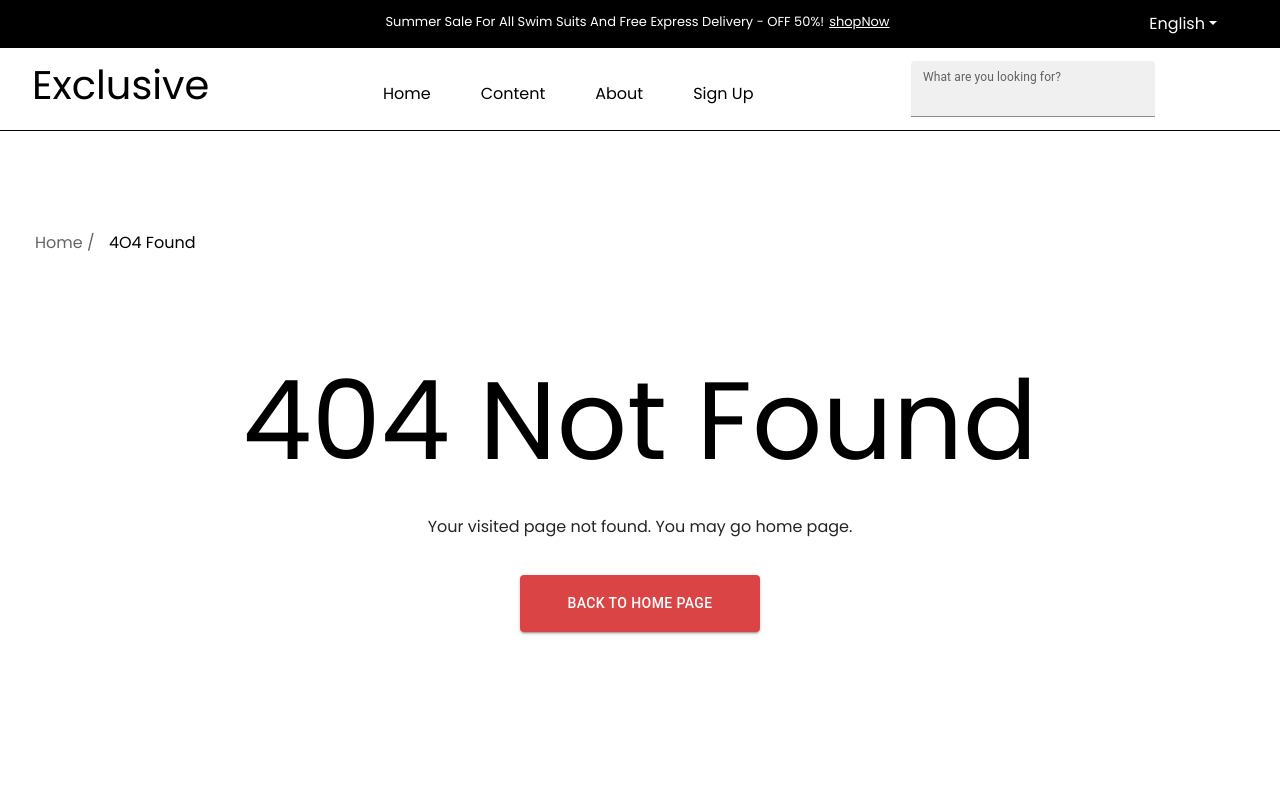
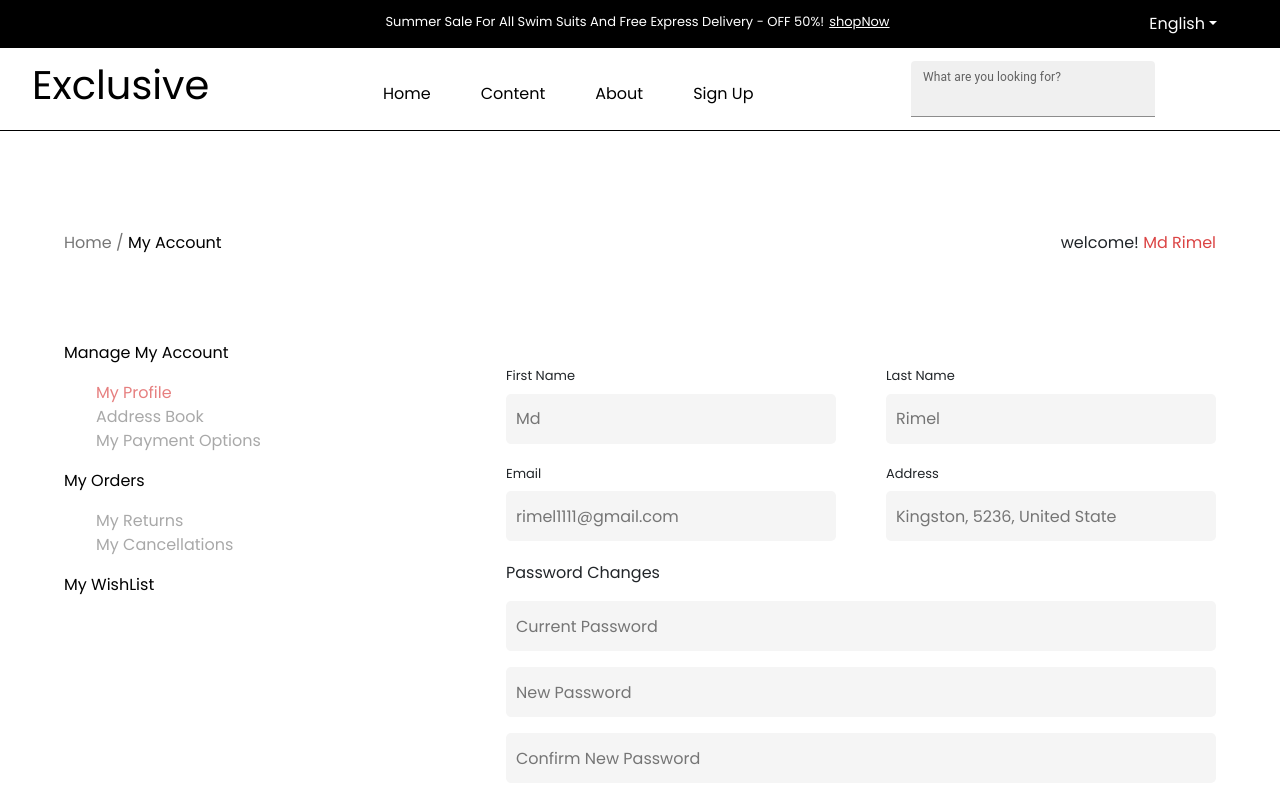
Before and after one commit to carizma889-wq/fullWebsite, a React (Vite) app: page /User in a window 1280 px wide. Shown: the top 800 px of the page. Built offline with nearby package versions, Linux system fonts and the light colour scheme; some icons are missing.

Commit message:
A database was added and some of it was displayed.

```diff
--- a/package.json
+++ b/package.json
@@ -15,6 +15,8 @@
     "@fontsource/poppins": "^5.2.7",
     "@mui/icons-material": "^7.3.9",
     "@mui/material": "^7.3.9",
+    "@supabase-js/source": "github:supabase/supabase-js",
+    "@supabase/supabase-js": "^2.104.1",
     "bootstrap": "^5.3.8",
     "react": "^19.2.4",
     "react-dom": "^19.2.4",
--- a/src/App.jsx
+++ b/src/App.jsx
@@ -12,8 +12,10 @@ import ProductDetails from "./pages/ProductDetails"
 import SignUp from "./pages/SignUp"
 import ShowAll from "./components/showAll"
 import Wishlist from "./pages/Wishlist"
+import User from "./pages/User"
 import './App.css'
 function App() {
+
   return (
     <>
     <Routes>
@@ -30,6 +32,7 @@ function App() {
           <Route path="*" element={<NotFound/>}/>
           <Route path="/ProductDetails" element={<ProductDetails/>}/>
           <Route path="/Wishlist" element={<Wishlist/>}/>
+          <Route path='/User' element={<User/>}/>
         </Route>
       </Routes>
     </>
--- a/src/components/BestProducts.jsx
+++ b/src/components/BestProducts.jsx
@@ -1,4 +1,3 @@
-import { BEST_SELLING_PRODUCTS } from "../assets/assets"
 import "swiper/css";
 import "swiper/css/navigation";
 import StarIcon from '@mui/icons-material/Star';
@@ -8,7 +7,25 @@ import { Link } from "react-router-dom";
 import { useContext } from "react";
 import { WishlistContext } from "../context/WishListContext";
 import { CartContext } from "../context/CartContext";
+import supabase from '../../supabase'
+
+import { useEffect,useState } from "react";
 function BestProducts() {
+  const [data,SetData]=useState([])
+      useEffect(()=>{
+          const fetchData=async()=>{
+              const { data, error } = await supabase
+      .from("PRODUCTS")
+      .select("*")
+      .eq("category", "BEST_SELLING_PRODUCTS");
+      if (error) {
+          console.log(error);
+      } else {
+      SetData(data)
+      }
+          }
+          fetchData()
+      },[])
   const { toggleWishlist } = useContext(WishlistContext);
   const {toggleCart} =useContext(CartContext)
   return (
@@ -23,13 +40,13 @@ function BestProducts() {
         </Link>
       </div>
       <div className="BestProduct" style={{display:'grid',gridTemplateColumns:'repeat(4,1fr)',gap:'20px'}} >
-          {BEST_SELLING_PRODUCTS.map((data)=>(
+          {data.map((data)=>(
         <div key={data.id}>
           <div onClick={() => toggleWishlist(data)} className="img" style={{background:'#F5F5F5',width:'270px',height:'250px',display:'flex',justifyContent:'center',alignItems:'center'}}>
-            <img  style={{objectFit:'contain'}} src={data.img} alt="" />
+            <img  style={{objectFit:'contain'}} src={data.img_url} alt="" />
           </div>
           <div className="details">
-            <p style={{marginTop:'15px'}}>{data.name}</p>
+            <p style={{marginTop:'15px'}}>{data.details}</p>
             <div className="salary" style={{display:'flex',gap:'20px'}}>
               <p onClick={() => toggleCart(data)} style={{color:'#DB4444'}}>${data.salaryOffer}</p>
               <p style={{color:'#000000a1',textDecoration:'line-through'}}>${data.salary}</p>
--- a/src/components/FlashSalesSection.jsx
+++ b/src/components/FlashSalesSection.jsx
@@ -1,11 +1,26 @@
 import ArrowBackIosNewIcon from "@mui/icons-material/ArrowBackIosNew";
 import ArrowForwardIosIcon from "@mui/icons-material/ArrowForwardIos";
 import {useRef  } from "react";
-
+import supabase from '../../supabase'
+import { useEffect,useState } from "react";
 import Products from './Products';
-import { PRODUCTS_CAROUSEL } from '../assets/assets';
 import { Link } from 'react-router-dom';
 function FlashSalesSection() {
+    const [data,SetData]=useState([])
+    useEffect(()=>{
+        const fetchData=async()=>{
+            const { data, error } = await supabase
+    .from("PRODUCTS")
+    .select("*")
+    .eq("category", "PRODUCTS_CAROUSEL");
+    if (error) {
+        console.log(error);
+    } else {
+    SetData(data)
+    }
+        }
+        fetchData()
+    },[])
     const prevRef = useRef(null);
     const nextRef = useRef(null);
   return (
@@ -43,7 +58,7 @@ function FlashSalesSection() {
         </div>
         {/* end  */}
         <div className="products">
-            <Products PRODUCTS_CAROUSEL={PRODUCTS_CAROUSEL} nextRef={nextRef} prevRef={prevRef} />
+            <Products PRODUCTS_CAROUSEL={data} nextRef={nextRef} prevRef={prevRef} />
         </div>
        <div className="btns">
         <Link to={'/ShowAll'}>
--- a/src/components/Header.jsx
+++ b/src/components/Header.jsx
@@ -46,7 +46,9 @@ function Header({isSignUpOrLogIN,isUser}) {
       <Link to={'/Cart'}>
         <LocalGroceryStoreOutlinedIcon sx={{color:'black',marginBottom:'0px',cursor:'pointer' ,display:isSignUpOrLogIN==true?'none':'block'}}/>
       </Link>
-        <PersonOutlineOutlinedIcon sx={{marginBottom:'0px',cursor:'pointer',display:isSignUpOrLogIN==true?'none':'block'}}/>
+      <Link to={'/User'}>
+        <PersonOutlineOutlinedIcon sx={{color:'black',marginBottom:'0px',cursor:'pointer',display:isSignUpOrLogIN==true?'none':'block'}}/>
+      </Link>
       </div>
       </div>
   </div>
--- a/src/components/OurProduct.jsx
+++ b/src/components/OurProduct.jsx
@@ -1,10 +1,9 @@
-import { OurProducts } from "../assets/assets"
 import { Swiper, SwiperSlide } from "swiper/react";
 import { Navigation } from "swiper/modules";
 import "swiper/css";
 import "swiper/css/grid";
 import "swiper/css/navigation";
-import { useState,useRef  } from "react";
+import { useState,useRef,useEffect  } from "react";
 import ArrowBackIosNewIcon from "@mui/icons-material/ArrowBackIosNew";
 import ArrowForwardIosIcon from "@mui/icons-material/ArrowForwardIos";
 import { Grid } from "swiper/modules";
@@ -12,8 +11,24 @@ import StarIcon from '@mui/icons-material/Star';
 import StarHalfIcon from '@mui/icons-material/StarHalf';
 import StarOutlineIcon from '@mui/icons-material/StarOutline';
 import { Link } from "react-router-dom";
+import supabase from '../../supabase'
 
 function OurProduct() {
+    const [data,SetData]=useState([])
+    useEffect(()=>{
+        const fetchData=async()=>{
+            const { data, error } = await supabase
+    .from("PRODUCTS")
+    .select("*")
+    .eq("category", "OurProducts");
+    if (error) {
+        console.log(error);
+    } else {
+    SetData(data)
+    }
+        }
+        fetchData()
+    },[])
     const [activeColors,SetActiveColors]=useState({})
     const prevRef = useRef(null);
 
@@ -53,34 +68,34 @@ return (
         1024:  {slidesPerView: 4},
         }}
         >
-        {OurProducts.map((data) => {
-            const activeIndex=activeColors[data.id]??0;
-            return  <SwiperSlide  key={data.id}>
+        {data.map((d) => {
+            const activeIndex=activeColors[d.id]??0;
+            return  <SwiperSlide  key={d.id}>
             <div className="img" style={{background:'#F5F5F5',width:'270px',height:'250px',display:'flex',justifyContent:'center',alignItems:'center'}}>
-                <img style={{objectFit:'contain'}} src={data.img} alt="" />
+                <img style={{objectFit:'contain'}} src={d.img_url} alt="" />
             </div>
             <div className="details">
-                <p>{data.title}</p>
+                <p>{d.details}</p>
             </div>
             <div className="salary&Star" style={{display:'flex',gap:'20px'}}>
-                <p style={{color:'#DB4444'}}>$ {data.salary}</p>
+                <p style={{color:'#DB4444'}}>$ {d.salary}</p>
                 <div className="stars">
-                {Array.from({length:data.startNumberYellow}).map(()=>{
+                {Array.from({length:d.startNumberYellow}).map(()=>{
                     return <StarIcon  sx={{color:'#FFAD33'}}/>
                 })}
-                {Array.from({length:data.startNumberempty}).map(()=>{
+                {Array.from({length:d.startNumberempty}).map(()=>{
                     return <StarOutlineIcon/>
                 })}
-                {Array.from({length:data.numberStarmaybe}).map(()=>{
+                {Array.from({length:d.numberStarmaybe}).map(()=>{
                     return <StarHalfIcon sx={{color:'#FFAD33'}}/>
                 })}
                 </div>
-                <p style={{color:'#00000093'}}>({data.evaluation})</p>
+                <p style={{color:'#00000093'}}>({d.evaluation})</p>
             </div>
             <div className="colors" style={{display:'flex',gap:'20px',padding:'5px'}}>
 
-                {data.color.map((c,index)=>(
-                    <p key={index} style={{width:'20px',height:'20px',background:c=="primary"?'#DB4444':c,borderRadius:'50%',outline:activeIndex?'1px solid black':'none',outlineOffset:'3px'}} className={activeIndex===index?'active':'none'} onClick={()=>{handle(data.id,index)}} ></p>
+                {d.color?.map((c,index)=>(
+                    <p  style={{width:'20px',height:'20px',background:c=="primary"?'#DB4444':c,borderRadius:'50%',outline:activeIndex?'1px solid black':'none',outlineOffset:'3px'}} className={activeIndex===index?'active':'none'} onClick={()=>{handle(d.id,index)}} ></p>
                 ))}
             </div>
           </SwiperSlide>
--- a/src/components/Products.jsx
+++ b/src/components/Products.jsx
@@ -42,7 +42,7 @@ onSwiper={(swiper) => {
        {PRODUCTS_CAROUSEL.map((data)=>(
         <SwiperSlide className='item' key={data.id} >
             <div  className="BoxImg" >
-                <img className='img' src={data.img} alt="" />
+                <img className='img' src={`${data.img_url}`} alt="" />
                 <button className='btnHide' onClick={()=>{handleClicked(data.id)}} > add to card</button>
             </div>
             <div className="details">
@@ -51,8 +51,8 @@ onSwiper={(swiper) => {
                 <span>${data.salaryOffer}</span> <span>${data.salary}</span>
 
                <div className="stars">
-                 {Array.from({length:data.startNumberYellow}).map(()=>{
-                  return <StarIcon sx={{color:'#FFAD33'}}/>
+                 {Array.from({length:data.startNumberYellow}).map((index)=>{
+                  return <StarIcon key={index} sx={{color:'#FFAD33'}}/>
                 })}
                 {Array.from({length:data.startNumberempty}).map(()=>{
                   return <StarOutlineIcon/>
--- a/src/components/ShowAll.jsx
+++ b/src/components/ShowAll.jsx
@@ -1,19 +1,33 @@
 import Header from './Header'
-import { showAllProduct } from '../assets/assets'
 import { Container } from '@mui/material'
 import StarIcon from '@mui/icons-material/Star';
 import StarHalfIcon from '@mui/icons-material/StarHalf';
 import StarOutlineIcon from '@mui/icons-material/StarOutline';
+import { useState,useEffect  } from "react";
+import supabase from '../../supabase'
 
 function ShowAll() {
-
+  const [data,SetData]=useState([])
+    useEffect(()=>{
+        const fetchData=async()=>{
+            const { data, error } = await supabase
+    .from("PRODUCTS")
+    .select("*")
+    if (error) {
+        console.log(error);
+    } else {
+    SetData(data)
+    }
+        }
+        fetchData()
+    },[])
 
   return (
     <div>
         <Header/>
         <Container fixed>
         <div className="show_product" style={{width:"100%",height:"100%",display:'grid', gridTemplateColumns:'repeat(3, 1fr)',gap:'30px'}}>
-            {showAllProduct.map((data)=>{
+            {data.map((data)=>{
                 return <div key={data.id} className='itemShow' style={{display:'flex',justifyContent:'center',alignItems:'start',flexDirection:'column',}}>
                   <div  className="BoxImg"  >
                 <img className='img'  src={data.img} alt="" />
--- a/src/pages/CheckOut.jsx
+++ b/src/pages/CheckOut.jsx
@@ -34,6 +34,7 @@ const [value, setValue] = useState("cash");
 
   <Container fixed>
     <div className="section" style={{margin:'100px 0',}}>
+    <p style={{marginBottom:'50px',color:'#00000062'}}>Account / My Account / Product / View Cart / <span style={{color:'black'}}>CheckOut</span> </p>
     <h1 style={{marginBottom:'30px',color:'#000000'}}>Billing Details</h1>
       <div className="" style={{display:'flex',justifyContent:'space-between',alignItems:'center'}}>
       <div className="Billing">
--- /dev/null
+++ b/src/pages/User.jsx
@@ -0,0 +1,87 @@
+import { Container } from "@mui/material"
+import Header from '../components/Header'
+function User() {
+  const lists=[
+    {Manage:['My Profile','Address Book','My Payment Options']},
+    {MyOrders:['My Returns','My Cancellations']},
+    {MyWishList:[]}
+  ]
+  const showManage=lists[0].Manage.map(((data,index)=>{
+    return <li  style={{color:data==='My Profile'?'#db4444af':'#00000057'}} key={index}>{data}</li>
+  }))
+    const showMyOrders=lists[1].MyOrders.map(((data,index)=>{
+    return <li style={{color:'#00000057'}} key={index}>{data}</li>
+  }))
+      const ShowMyWishList=lists[2].MyWishList.map(((data,index)=>{
+    return <li style={{color:'#00000057'}} key={index}>{data}</li>
+  }))
+  return (
+    <>
+    <Header/>
+    <Container fixed>
+      <div className="section" style={{margin:'100px 0'}} >
+          <div className="link" style={{display:'flex',justifyContent:'space-between',alignItems:'center'}}>
+            <p style={{color:'#0000008a'}}>Home / <span style={{color:'black'}}>My Account</span></p>
+            <p>welcome! <span style={{color:'#DB4444'}}>Md Rimel</span></p>
+          </div>
+        <div className="content" style={{marginTop:'70px',display:'flex',justifyContent:'space-between',alignItems:'start'}}>
+          <div className="lists">
+          <div className="manage">
+            <p style={{color:'#000000',fontSize:'16px'}}>Manage My Account</p>
+          <ul style={{listStyle:'none'}}>
+            {showManage}
+          </ul>
+          </div>
+          <div className="myOrder">
+            <p style={{color:'#000000',fontSize:'16px'}}>My Orders</p>
+            <ul style={{listStyle:'none'}}>
+              {showMyOrders}
+            </ul>
+          </div>
+          <div className="MyWishList">
+            <p style={{color:'#000000',fontSize:'16px'}}>My WishList</p>
+            <ul style={{listStyle:'none'}}>
+            {ShowMyWishList} {/*if the important the list to wishlist */}
+            </ul>
+          </div>
+        </div>
+        <div className="showLists" style={{width:'fit-content',marginTop:'25px'}}>
+          <div className="fullName" style={{display:'flex',flexDirection:'row',justifyContent:'space-between',gap:'50px'}}>
+            <div className="firstName" style={{display:'flex',flexDirection:'column',marginBottom:'20px'}}>
+              <label htmlFor="first" style={{fontSize:'13px',marginBottom:'8px'}}>First Name</label>
+              <input id="first" type="text" placeholder="Md" style={{borderRadius:'5px',paddingLeft:'10px',background:'#F5F5F5',outline:'none',border:'none',width:'330px',height:'50px'}} />
+            </div>
+            <div className="LastName" style={{display:'flex',flexDirection:'column'}}>
+              <label htmlFor="Last" style={{fontSize:'13px',marginBottom:'8px'}}>Last Name</label>
+              <input id="Last" type="text" placeholder="Rimel" style={{borderRadius:'5px',paddingLeft:'10px',background:'#F5F5F5',outline:'none',border:'none',width:'330px',height:'50px'}} />
+            </div>
+          </div>
+          <div className="fullDetails" style={{display:'flex',flexDirection:'row',justifyContent:'space-between',gap:'50px',marginBottom:'20px'}}>
+            <div className="email" style={{display:'flex',flexDirection:'column'}}>
+              <label htmlFor="email" style={{fontSize:'13px',marginBottom:'8px'}}>Email</label>
+              <input  type="email" name="" placeholder="rimel1111@gmail.com" id="email"  style={{borderRadius:'5px',paddingLeft:'10px',background:'#F5F5F5',outline:'none',border:'none',width:'330px',height:'50px'}}/>
+            </div>
+            <div className="address" style={{display:'flex',flexDirection:'column'}}>
+              <label htmlFor="address" style={{fontSize:'13px',marginBottom:'8px'}}>Address</label>
+              <input type="text" name="" style={{background:'#F5F5F5',outline:'none',border:'none',width:'330px',height:'50px',borderRadius:'5px',paddingLeft:'10px'}} id="address" placeholder="Kingston, 5236, United State" />
+            </div>
+          </div>
+          <div className="password" style={{display:'flex',flexDirection:'column',gap:'16px'}}>
+              <label>Password Changes</label>
+              <input style={{width:'710px',height:'50px',outline:'none',border:'none',background:'#F5F5F5',borderRadius:'5px',paddingLeft:'10px'}} type="password" name="" id=""  placeholder="Current Password"/>
+              <input style={{width:'710px',height:'50px',outline:'none',border:'none',background:'#F5F5F5',borderRadius:'5px',paddingLeft:'10px'}} type="password" placeholder="New Password" />
+              <input style={{width:'710px',height:'50px',outline:'none',border:'none',background:'#F5F5F5',borderRadius:'5px',paddingLeft:'10px'}} type="text" placeholder="Confirm New Password" />
+            </div>
+            <div className="save" style={{display:'flex',justifyContent:'end',marginTop:'20px',gap:'32px',alignItems:'center'}}>
+              <button style={{border:'none',color:'black',background:'none',cursor:'pointer',width:'57px',height:'24px',fontSize:'16px'}}>Cancel</button>
+              <button style={{width:'214px',height:'56px',background:'#DB4444',color:'white',padding:'16p 48px',border:'none'}}>Save Changes</button>
+            </div>
+        </div>
+        </div>
+      </div>
+    </Container>
+    </>
+  )
+}
+
+export default User
--- /dev/null
+++ b/supabase.js
@@ -0,0 +1,7 @@
+
+import { createClient } from "@supabase/supabase-js";
+const supabaseUrl = import.meta.env.VITE_SUPABASE_URL
+const supabaseKey = import.meta.env.VITE_SUPABASE_KEY
+const supabase = createClient(supabaseUrl, supabaseKey)
+
+export default supabase
```
Also changed, not shown: src/assets/assets.jsx (+17 -4 lines), 2 other files (tests, documents, lock files or other folders).
